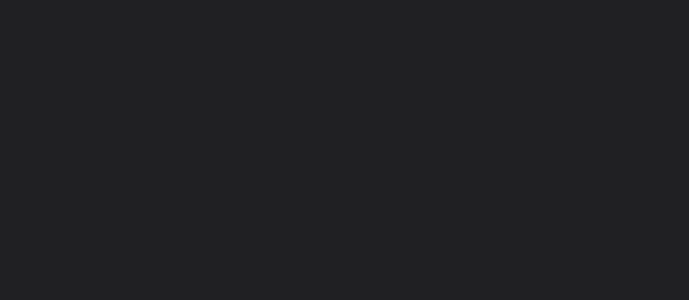
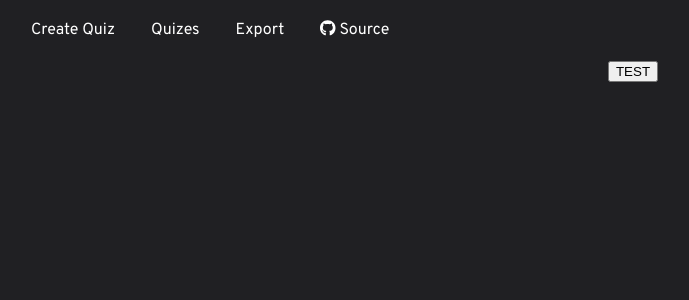
Before and after one commit to allan7yin/QuizGPT, a React (Create React App) app in the folder userInterface/my-react-app/: page /quiz/1 in a window 1280 px wide. Before the commit this address had no page. Shown: the top 300 px of the page, without its empty margins (7-696 px from the left). Built offline with nearby package versions, Linux system fonts and the light colour scheme.

Commit message:
Quiz being moved to quizPage

```diff
--- a/userInterface/my-react-app/src/App.js
+++ b/userInterface/my-react-app/src/App.js
@@ -1,6 +1,7 @@
 import './App.css';
-import Home from './Pages/Home';
+import HomePage from './Pages/HomePage';
 import LoginPage from './Pages/LoginPage'
+import QuizPage from './Pages/QuizPage';
 
 import React, { useState, useEffect } from 'react';
 import { Route, Link, Routes } from 'react-router-dom';
@@ -10,8 +11,9 @@ function App() {
     <>
       <div className="App">
         <Routes>
-          <Route path="/" element={<Home />} />
+          <Route path="/" element={<HomePage />} />
           <Route path="/login" element={<LoginPage />} />
+          <Route path="/quiz/:id" element={<QuizPage />} />
         </Routes>
       </div>
     </>
--- a/userInterface/my-react-app/src/Components/NavBar.js
+++ b/userInterface/my-react-app/src/Components/NavBar.js
@@ -1,5 +1,6 @@
 import React from 'react';
 import '../Styles/NavBar.css'
+import { Link } from 'react-router-dom';
 
 import { FontAwesomeIcon } from '@fortawesome/react-fontawesome';
 import { faGithub } from '@fortawesome/free-brands-svg-icons';
@@ -9,13 +10,13 @@ const Navbar = () => {
     <nav className='NavContainer'>
       <ul className='NavList'>
         <li className='NavItem'>
-          <a className='NavLink' href="/">Create Quiz</a>
+          <Link className='NavLink' to="/">Create Quiz</Link>
         </li>
         <li className='NavItem'>
-          <a className='NavLink' href="/about">Quizes</a>
+          <Link className='NavLink' to="/about">Quizes</Link>
         </li>
         <li className='NavItem'>
-          <a className='NavLink' href="/services">Export</a>
+          <Link className='NavLink' to="/services">Export</Link>
         </li>
         <li className='NavItem'>
           <a className='NavLink' href="https://github.com/allan7yin/QuizGenerationAppGPT" target="_blank">
--- a/userInterface/my-react-app/src/Pages/Home.js
+++ b/userInterface/my-react-app/src/Pages/HomePage.js
@@ -6,13 +6,18 @@ import Navbar from '../Components/NavBar';
 import LoginButton from '../Components/LoginButton';
 import myImage from '../Images/answer.png';
 
+import { useNavigate } from 'react-router-dom';
+
 const HomePage = () => {
     const { inputNumOptions, setInputNumOptions, inputNumQuestions, setInputNumQuestions, inputTopic, setInputTopic, inputDifficulty, setInputDifficulty, handleInputNumOptionsChange, handleInputNumQuestionsChange } = useQuizForm();
-    const [authenticated, setAuthenticated] = useState(false);
+    const [authenticated, setAuthenticated] = useState(null);
+    const navigate = useNavigate();
 
     useEffect(() => {
-        setAuthenticated(isJwtValid());
-    }, []);
+        // Perform the authentication check here (e.g., checking the JWT in localStorage)
+        const isAuthenticated = isJwtValid();
+        setAuthenticated(isAuthenticated);
+      }, []);
 
     const isJwtValid = () => {
         const jwt = localStorage.getItem('jwt');
@@ -26,8 +31,13 @@ const HomePage = () => {
         }
     };
 
+    if (authenticated === null) {
+        return null; // or return a loading indicator
+      }
+
     const handleSubmit = async (e) => {
         e.preventDefault();
+
 
         const loginData = {
             topic: inputTopic,
@@ -47,8 +57,14 @@ const HomePage = () => {
           });
 
             if (response.ok) {
-                const data = await response.json()
-                console.log(data)
+                const quiz = await response.json()
+                console.log(quiz)
+                // once we have the response, we will redirect to the page /quiz/id
+                const quizId = quiz.id
+                console.log(quizId)
+                navigate(
+                    `/quiz/${quizId}`,
+                    {state: quiz});
             } else {
                 console.log("Something went wrong ...")
             }
--- /dev/null
+++ b/userInterface/my-react-app/src/Pages/QuizPage.js
@@ -0,0 +1,24 @@
+import React from 'react';
+import {useLocation} from 'react-router-dom';
+import { useParams } from 'react-router-dom';
+import Navbar from '../Components/NavBar';
+
+
+const QuizPage = () => {
+  const { quizId } = useParams();
+  const location = useLocation();
+
+  // Fetch quiz data using the quiz ID from the URL
+  const testReceive = () => {
+    console.log(location.state)
+  }
+
+  return (
+    <>
+    <Navbar />
+    <button onClick={testReceive}> TEST </button>
+    </>
+  );
+};
+
+export default QuizPage;
```
